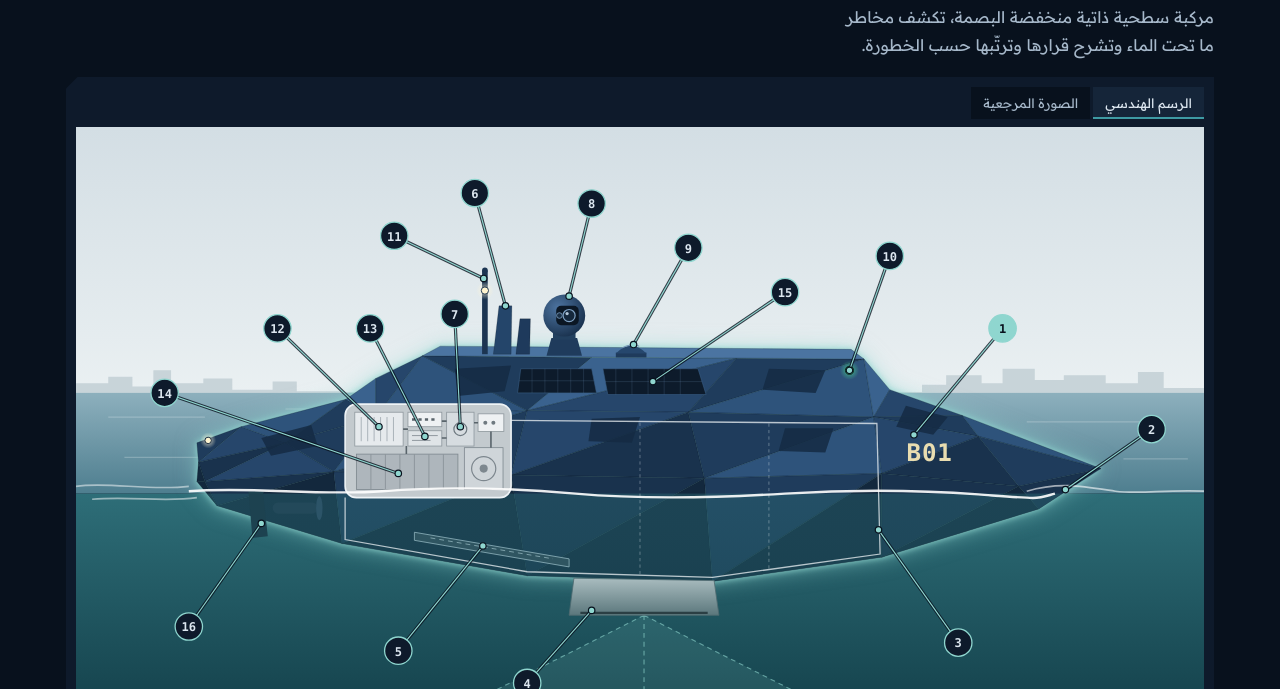
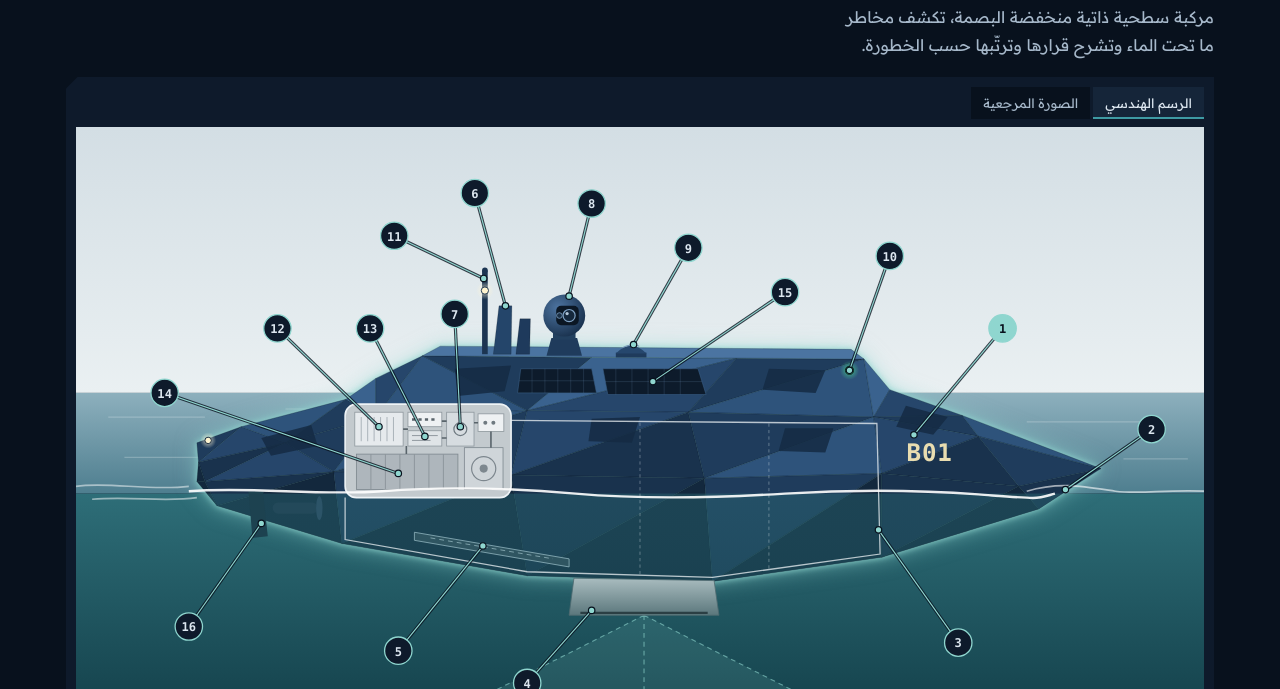
Before and after one commit to moalqrnixd20000-design/mine-gcs-console, a plain HTML site: page vessel.html in a window 1280 px wide. Shown: the part 111-800 px from the top of the page. Drawn offline with Linux system fonts and the light colour scheme; a web font is replaced by a local one.

Commit message:
Vessel drawing: sky and sea only, matching the updated B01 render
Co-Authored-By: Claude Opus 5.5 <noreply@anthropic.com>

```diff
--- a/vessel.html
+++ b/vessel.html
@@ -145,8 +145,6 @@ h1 .n{font-size:32px}
 </defs>
 
 <rect width="1400" height="330" fill="url(#g-sky)"/>
-<path d="M0 330 V318 h40 v-8 h30 v12 h26 v-20 h22 v16 h40 v-6 h36 v14 h50 v-10 h30 v12 h60 V330 Z" fill="#c8d4d9"/>
-<path d="M1050 330 V320 h30 v-12 h44 v10 h26 v-18 h40 v14 h36 v-6 h52 v10 h40 v-14 h32 v20 h50 V330 Z" fill="#c8d4d9"/>
 <rect y="330" width="1400" height="125" fill="url(#g-sea)"/>
 <g stroke="#ffffff" stroke-opacity=".22" stroke-width="1.5" fill="none">
   <path d="M40 360 h120 M260 350 h90 M960 352 h120 M1180 366 h150 M60 410 h140 M820 396 h70 M1300 412 h80 M480 342 h60"/>
```
Also changed, not shown: 1 other file.
